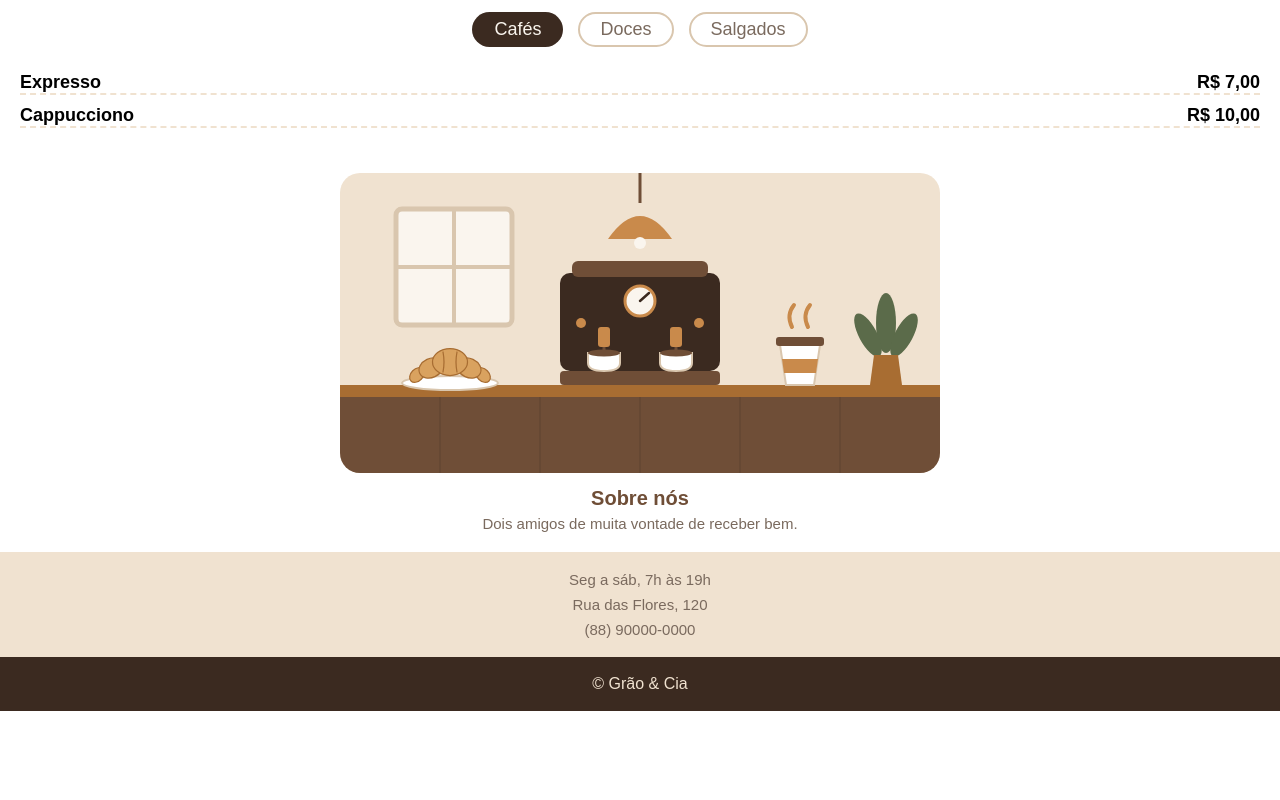
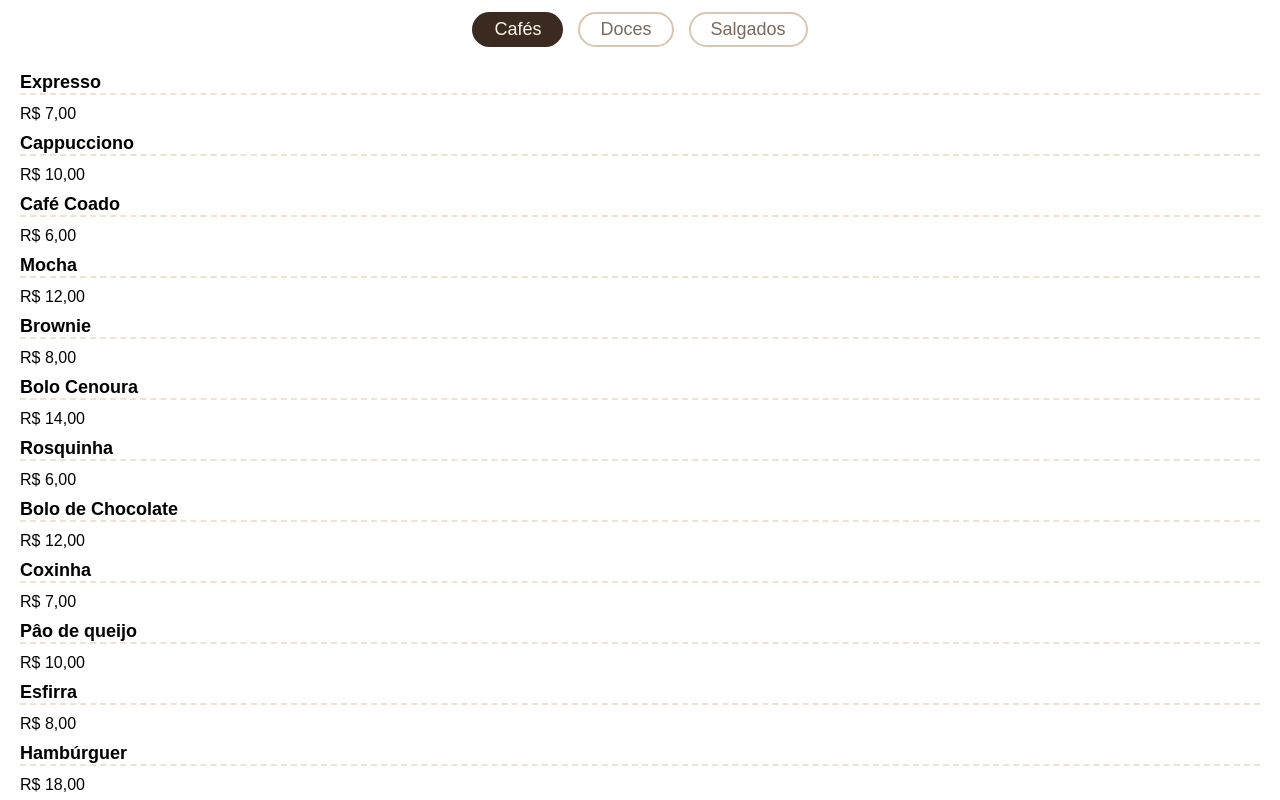
Before and after one commit to LeviAlencar-dev/projeto-cafeteria, a plain HTML site: page index.html in a window 1280 px wide. Shown: the part 880-1680 px from the top of the page. Before the commit the page ends 1591 px from the top, so only its background shows below. Drawn offline with Linux system fonts and the light colour scheme.

Commit message:
Aualização HTML

```diff
--- a/index.html
+++ b/index.html
@@ -21,7 +21,8 @@
             <h1>Grão & Cia</h1>
         </div>
 
-            <button id="btn-menu" aria-label="Abrir Barra de navegação" aria-controls="menu" aria-expanded="false" aria-pressed="false">
+        <button id="btn-menu" aria-label="Abrir Barra de navegação" aria-controls="menu" aria-expanded="false"
+            aria-pressed="false">
             <img src="img/menu.svg" alt="" id="img-menu">
         </button>
 
@@ -44,12 +45,14 @@
         <!-- Início -->
         <section class="conteudo-inicio" id="inicio">
             <img src="img/hero-cafe.svg" alt="Ilustração Café">
+            <div class="info-inicio">
                 <h3>Café artesanal </h3>
-            <h2>Cada xícara conta uma história</h3>
-            <p>Grão selecionados e um cantinho pra desacelerar.</p>
+                <h2>Cada xícara conta uma história</h2>
+                <p>Grão selecionados, torra na medida e um cantinho pra desacelerar.</p>
                 <div class="box-btn">
                     <a href="#" class="btn-cor">Ver cardápio</a>
                     <a href="#" class="btn-cor btn-transparente">Como chegar</a>
+                </div>
             </div>
         </section>
 
@@ -91,19 +94,65 @@
                 <button class="categoria" data-menu="salgados">Salgados</button>
             </div>
 
-            <div class="itens-info " id="cafe">
-                <h3>Expresso <span>R$ 7,00</span></h3>
-                <h3>Cappucciono <span>R$ 10,00</span></h3>
+            <div class="cardapio-info " id="cafe">
+
+                <div class="itens-info">
+                    <h3>Expresso</h3>
+                    <p>R$ 7,00</p>
+                </div>
+                <div class="itens-info">
+                    <h3>Cappucciono</h3>
+                    <p>R$ 10,00</p>
+                </div>
+                <div class="itens-info itens-desativado">
+                    <h3>Café Coado</h3>
+                    <p>R$ 6,00</p>
+                </div>
+                <div class="itens-info itens-desativado">
+                    <h3>Mocha</h3>
+                    <p>R$ 12,00</p>
                 </div>
 
-            <div class="itens-info desativado" id="doces">
-                <h3>Bolo de Chocolate <span>R$ 12,00</span></h3>
-                <h3>Brownie <span>R$ 8,00</span></h3>
+
             </div>
 
-            <div class="itens-info desativado" id="salgados">
-                <h3>Coxinha <span>R$ 7,00</span></h3>
-                <h3>Pão de queijo <span>R$ 10,00</span></h3>
+            <div class="cardapio-info desativado" id="doces">
+                <div class="itens-info">
+                    <h3>Brownie</h3>
+                    <p>R$ 8,00</p>
+                </div>
+                <div class="itens-info">
+                    <h3>Bolo Cenoura</h3>
+                    <p>R$ 14,00</p>
+                </div>
+                <div class="itens-info itens-desativado">
+                    <h3>Rosquinha</h3>
+                    <p>R$ 6,00</p>
+                </div>
+                <div class="itens-info itens-desativado">
+                    <h3>Bolo de Chocolate</h3>
+                    <p>R$ 12,00</p>
+                </div>
+            </div>
+
+            <div class="cardapio-info desativado" id="salgados">
+
+                <div class="itens-info">
+                    <h3>Coxinha</h3>
+                    <p>R$ 7,00</p>
+                </div>
+                <div class="itens-info">
+                    <h3>Pâo de queijo</h3>
+                    <p>R$ 10,00</p>
+                </div>
+                <div class="itens-info itens-desativado">
+                    <h3>Esfirra</h3>
+                    <p>R$ 8,00</p>
+                </div>
+                <div class="itens-info itens-desativado">
+                    <h3>Hambúrguer</h3>
+                    <p>R$ 18,00</p>
+                </div>
             </div>
 
         </section>
@@ -114,18 +163,29 @@
 
                 <img src="img/sobre-nos.svg" alt="Ilustração Cafeteria">
 
+                <div class="sobrenos-info">
                     <h2>Sobre nós</h2>
-                <p>Dois amigos de muita vontade de receber bem.</p>
+                    <p>Dois amigos, uma máquina de expresso e muita vontade de receber bem.</p>
                 </div>
 
-            <div class="sobrenos-infos" id="contato">
+            </div>
+
+            <div class="sobrenos-contato-info" id="contato">
+
+                <div class="contato-info">
+                    <h2>Horários</h2>
                     <p>Seg a sáb, 7h às 19h</p>
+                </div>
+                <div class="contato-info">
+                    <h2>Endereço</h2>
                     <p>Rua das Flores, 120</p>
+                </div>
+                <div class="contato-info">
+                    <h2>Telefone</h2>
                     <p>(88) 90000-0000</p>
                 </div>
+            </div>
         </section>
-
-
 
     </main>
 
```
Lines whose indentation alone changed are shown as unchanged.
